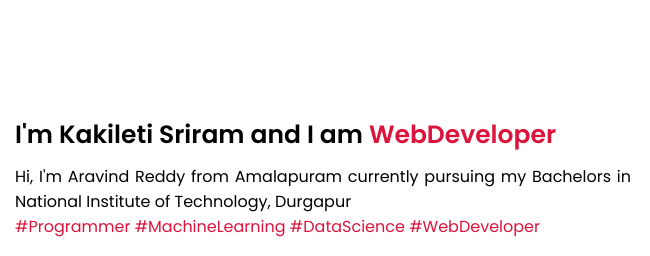
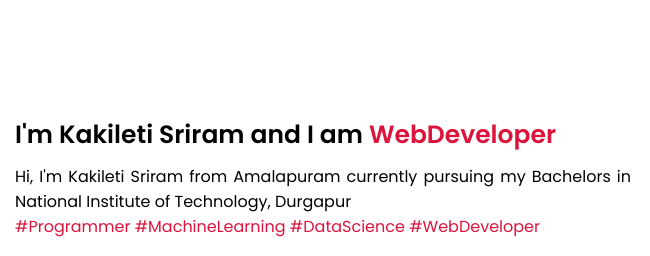
Before and after one commit to sriramsasi03/Portfolio, a plain HTML site: page index.html in a window 1280 px wide. Shown: the part 1024-1280 px from the top of the page, 569-1219 px from the left. Drawn offline with nearby package versions, Linux system fonts and the light colour scheme.

Commit message:
Cleared Bugs

```diff
--- a/index.html
+++ b/index.html
@@ -65,7 +65,7 @@
                     <div class="column right">
                         <div class="text">I'm Kakileti Sriram and I am <span>WebDeveloper</span></div>
                         <p>
-                           Hi, I'm Aravind Reddy from Amalapuram currently pursuing my Bachelors in National Institute of Technology, Durgapur
+                           Hi, I'm Kakileti Sriram from Amalapuram currently pursuing my Bachelors in National Institute of Technology, Durgapur
 
                         </p>
                         <p>
```
